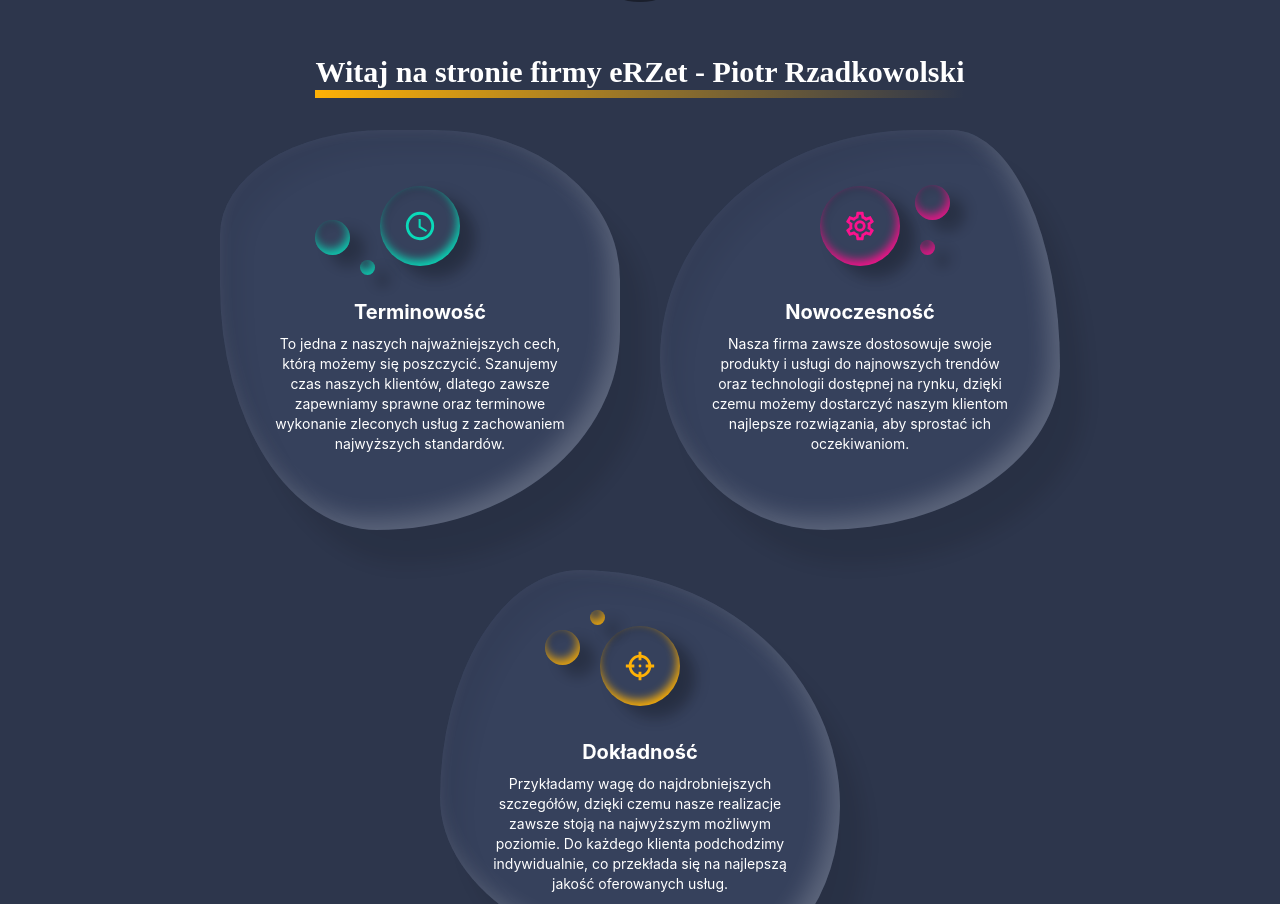
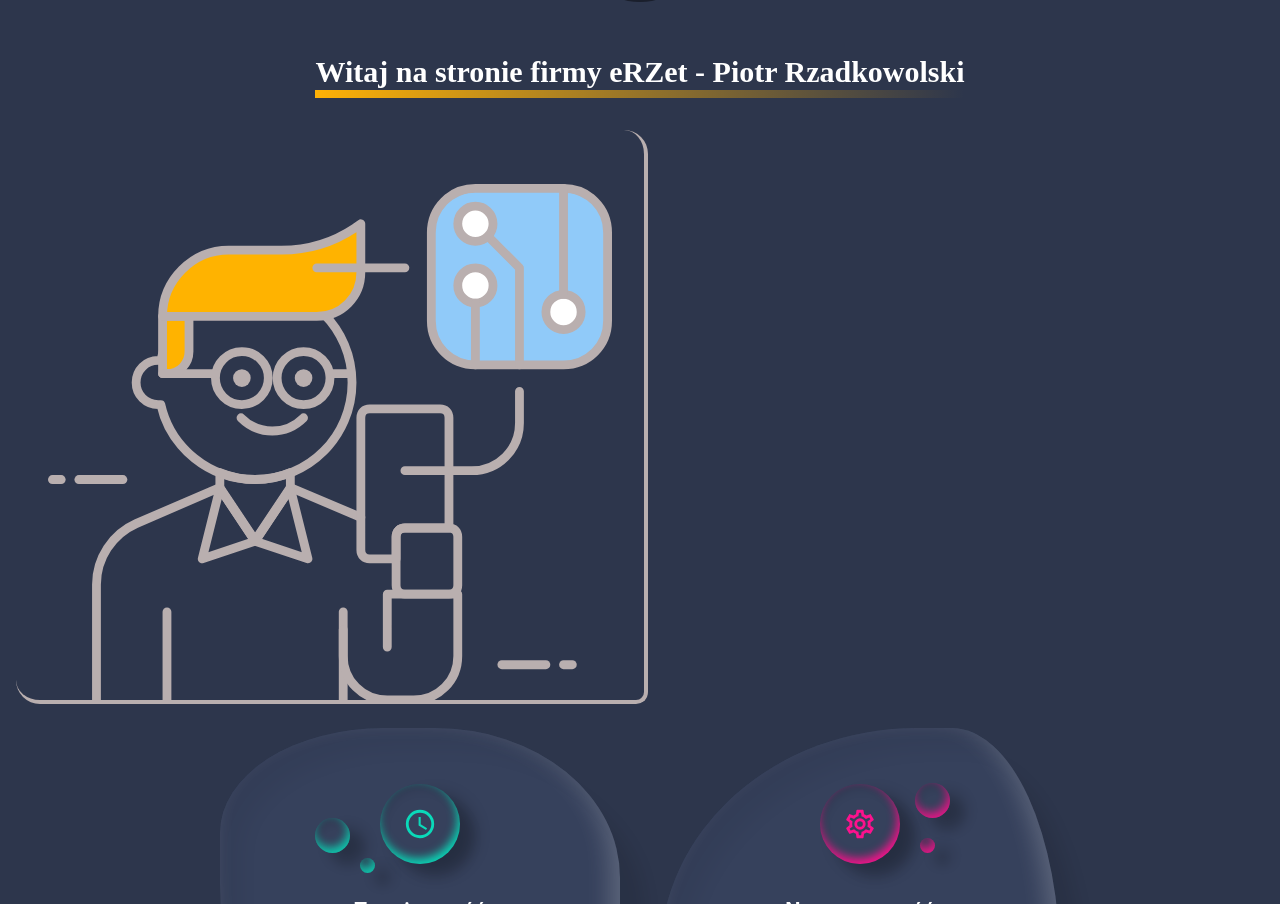
Before and after one commit to dziekiczan1/eRZet, a React (Create React App) app: page / in a window 1280 px wide. Shown: the part 569-1473 px from the top of the page. Built offline with nearby package versions, Linux system fonts and the light colour scheme.

Commit message:
feat: add main logo to About component

```diff
--- a/src/components/About/About.js
+++ b/src/components/About/About.js
@@ -6,8 +6,9 @@ import { useTranslation } from "react-i18next";
 import Heading from "../Heading";
 import Drop from "./Drop";
 import dropItems from "./DropItems";
-import { staggerContainer } from "../../utils/motion";
+import { staggerContainer, zoomIn } from "../../utils/motion";
 import { ThemeContext } from "../../Theme";
+import aboutLogo from "../../assets/about-logo.svg";
 
 const About = ({ innerRef }) => {
   const { t } = useTranslation();
@@ -33,29 +34,17 @@ const About = ({ innerRef }) => {
         {t("welcome")}
         <div class="w-26 h-2 bg-gradient-to-r from-orange-100 to-transparent"></div>
       </Heading>
-      {/* <div className="relative">
-        <svg
-          xmlns="http://www.w3.org/2000/svg"
-          id="svg2"
-          viewBox="0 0 135 135"
-          version="1.0"
-          width="450"
-          className="relative z-30"
-        >
-          <g id="layer1" transform="translate(-7.0988 2.0414)">
-            <path
-              id="path2431"
-              d="m-0.40625 0c-0.35725 37.598-0.11976 66.427 0 106.59l44.906 0.79c1.605 4.09 5.103 14.24 4.094 18-0.6 0.55-2.873 0.89-8 1.18-15.32 0.89-22.973 3.08-20.469 5.85 0.847 0.93 7.295 2.22 13.531 2.71 2.633 0.21 19.223 0.37 36.875 0.35 32.609-0.04 37.609-0.29 42.309-2.09 1.96-0.75 2.51-2.2 1.19-3.16-2.25-1.64-14.983-3.75-22.624-3.75-5.701 0-7.854-0.92-7.5-3.25 0.57-3.75 3.42-15.13 3.938-15.72l47.436-0.91-0.5-106.59h-135.19zm7.4374 6.2188h121.25v91.25h-121.25l0.0012-91.25zm59.594 94.191c1.575 0 2.844 1.15 2.844 2.59s-1.269 2.62-2.844 2.62-2.844-1.18-2.844-2.62 1.269-2.59 2.844-2.59zm51.345 1.97c0.65 0 1.19 0.46 1.19 1.06s-0.54 1.09-1.19 1.09-1.19-0.49-1.19-1.09 0.54-1.06 1.19-1.06zm3.06 0c0.65 0 1.19 0.46 1.19 1.06s-0.54 1.09-1.19 1.09-1.19-0.49-1.19-1.09 0.54-1.06 1.19-1.06zm3.09 0c0.66 0 1.16 0.46 1.16 1.06s-0.5 1.09-1.16 1.09c-0.65 0-1.18-0.49-1.18-1.09s0.53-1.06 1.18-1.06zm3.07 0c0.65 0 1.19 0.46 1.19 1.06s-0.54 1.09-1.19 1.09c-0.66 0-1.19-0.49-1.19-1.09s0.53-1.06 1.19-1.06zm-68.69 4.96l15.531 0.07c0 1.65-3.049 14.52-3.656 14.87-1.143 2.83-6.379 4.46-7.5 0.13-0.287-1.11-4.375-12.82-4.375-15.07z"
-              transform="translate(7.0988 -2.0414)"
-              fill="#c0c0c0"
-            />
-          </g>
-        </svg>
-        <img
-          src={desktop}
-          className="z-10 absolute top-5 left-5 w-[410px] h-[310px]"
-        />
-      </div> */}
+      <div className="flex flex-row w-full mb-6">
+        <div className="w-1/2 ml-4 px-8 pt-8 rounded-tr-[1.5rem] rounded-bl-[1.5rem] rounded-br-xl border-b-4 border-[#b9afaf] border-r-4 border-[#b9afaf]">
+          <motion.img
+            variants={zoomIn(0.4, 1)}
+            src={aboutLogo}
+            alt="eRZet - About us"
+            className=""
+          />
+        </div>
+        <div className="w-1/2"></div>
+      </div>
       <div className="mx-auto w-3/4 flex flex-wrap justify-center 2xl:flex-nowrap 2xl:justify-between gap-10 2xl:gap-20">
         <Drop dropItems={dropItems} />
       </div>
--- a/tailwind.config.js
+++ b/tailwind.config.js
@@ -34,6 +34,7 @@ module.exports = {
         oneRd: "47% 53% 70% 45% / 30% 43% 57% 70%",
         twoRd: "64% 27% 59% 41% / 57% 59% 41% 43%",
         threeRd: "35% 65% 31% 69% / 57% 59% 41% 43%",
+        topRight: "-0.5rem",
       },
       boxShadow: {
         indicator: "0px -10px 0 0 #1a1f2c",
```
Also changed, not shown: src/assets/about-logo.svg (added).
